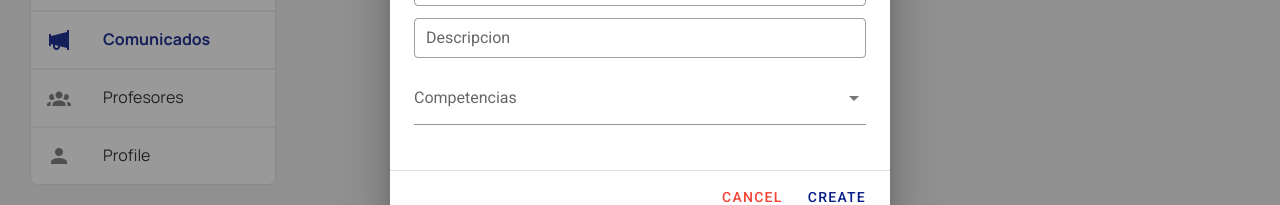
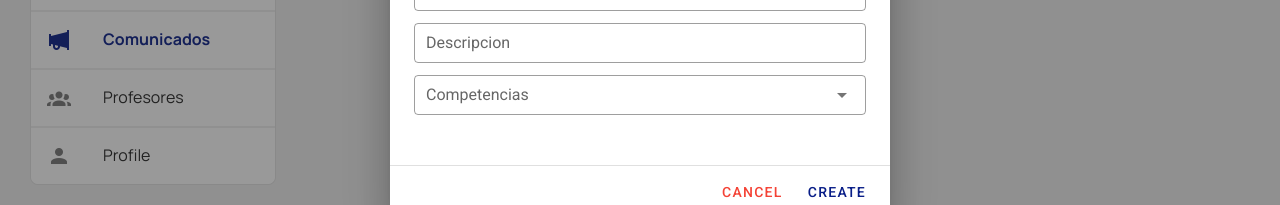
Before and after one commit to Asimov-TotemCrew-202202/asimov-frontend-v2, a Vue app: page /comunicados in a window 1280 px wide. Both pictures are taken after a click on the button "AÑADIR". Shown: the part 347-552 px from the top of the page. Built offline with nearby package versions, Linux system fonts and the light colour scheme; no server answers.

Commit message:
style: new added

```diff
--- a/src/views/ComunicadosView.vue
+++ b/src/views/ComunicadosView.vue
@@ -3,7 +3,7 @@
       <template #form>
           <v-text-field class="mb-3" dense label="Nombre" hide-details outlined></v-text-field>
           <v-text-field class="mb-3" dense label="Descripcion" hide-details outlined></v-text-field>
-          <v-select v-model="selectedCompetencias" :items="competencias" item-text="nombre" item-value="id" chips label="Competencias" multiple></v-select>
+          <v-select outlined dense v-model="selectedCompetencias" :items="competencias" item-text="nombre" item-value="id" chips label="Competencias" multiple></v-select>
       </template>
     </crud-custom>
 </template>
```
